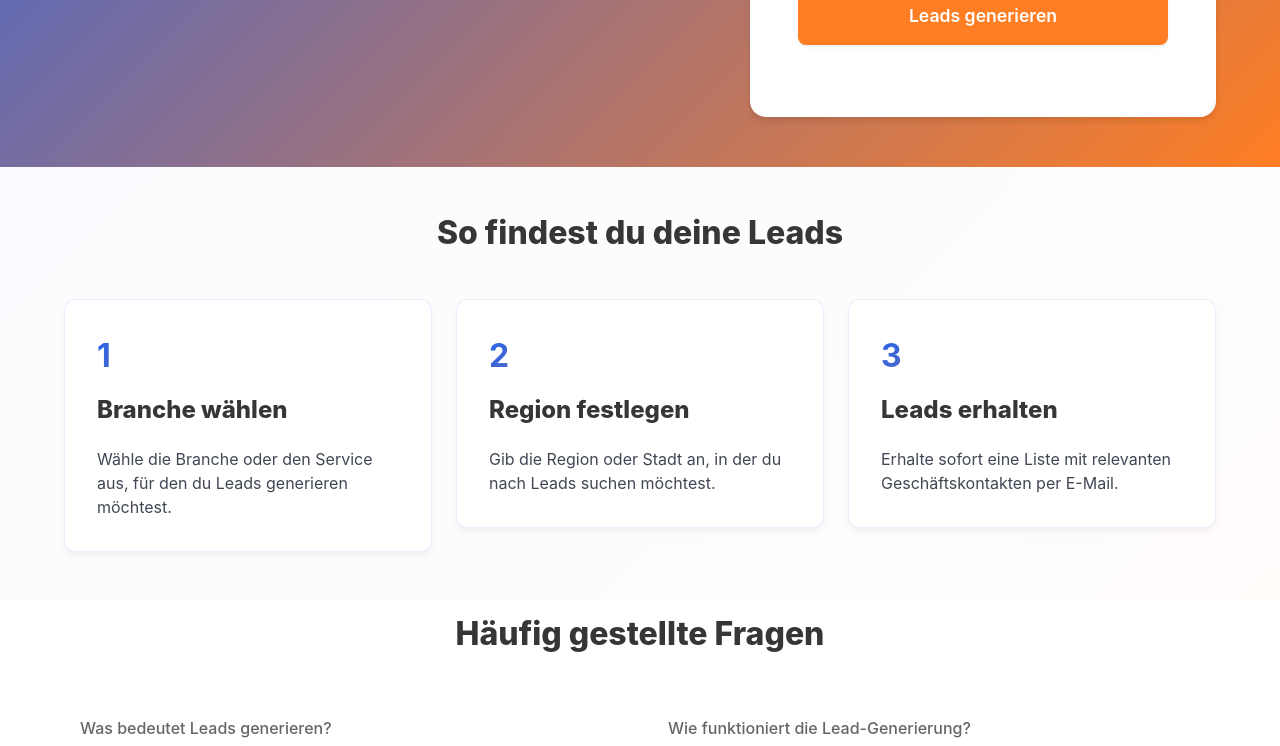
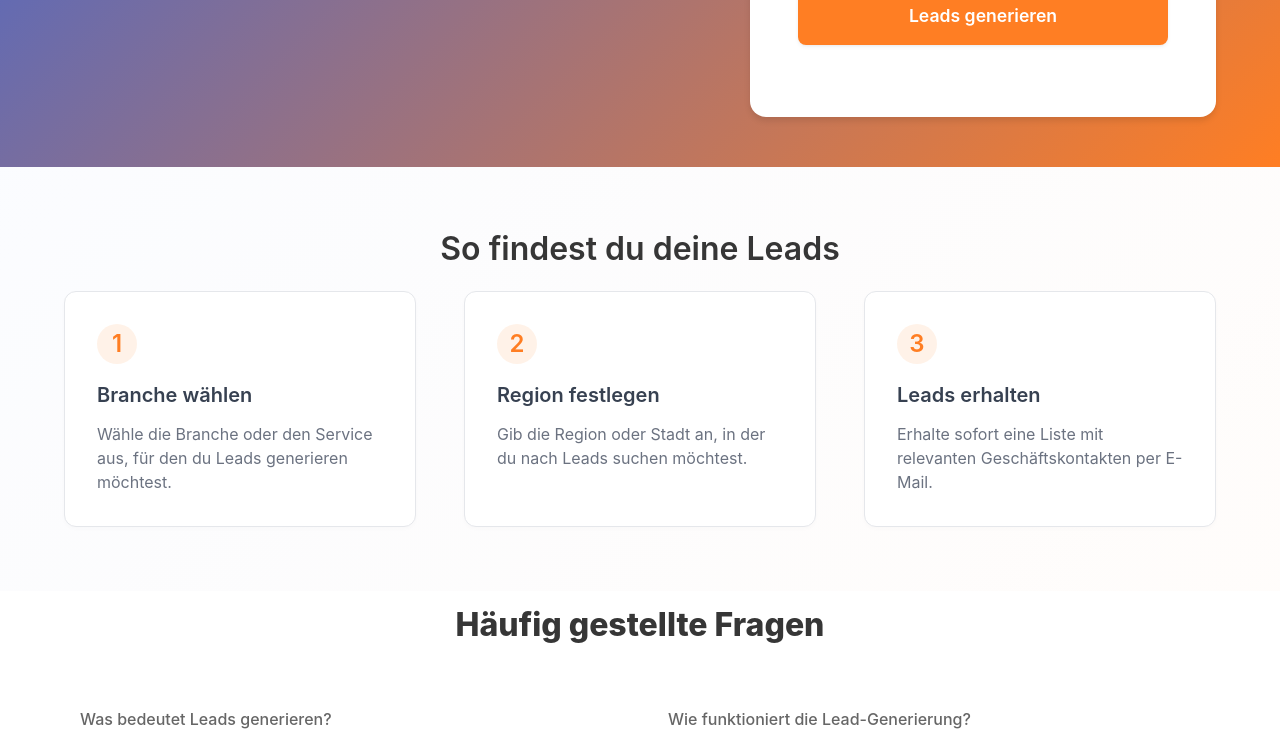
Before and after one commit to Caohung77/leadgenerator, a React (Vite) app: page / in a window 1280 px wide. Shown: the part 581-1327 px from the top of the page. Built offline with nearby package versions, Linux system fonts and the light colour scheme.

Commit message:
Redesigned steps section to match form style

```diff
--- a/src/App.tsx
+++ b/src/App.tsx
@@ -181,26 +181,26 @@ function App() {
 
             <section className="section steps-section">
               <div className="container">
-                <h2 className="title is-3 has-text-centered mb-6">So findest du deine Leads</h2>
-                <div className="columns">
+                <h2 className="steps-title title is-3">So findest du deine Leads</h2>
+                <div className="columns is-variable is-6">
                   <div className="column is-4">
                     <div className="step-box">
                       <div className="step-number">1</div>
-                      <h3 className="title is-4">Branche wählen</h3>
+                      <h3>Branche wählen</h3>
                       <p>Wähle die Branche oder den Service aus, für den du Leads generieren möchtest.</p>
                     </div>
                   </div>
                   <div className="column is-4">
                     <div className="step-box">
                       <div className="step-number">2</div>
-                      <h3 className="title is-4">Region festlegen</h3>
+                      <h3>Region festlegen</h3>
                       <p>Gib die Region oder Stadt an, in der du nach Leads suchen möchtest.</p>
                     </div>
                   </div>
                   <div className="column is-4">
                     <div className="step-box">
                       <div className="step-number">3</div>
-                      <h3 className="title is-4">Leads erhalten</h3>
+                      <h3>Leads erhalten</h3>
                       <p>Erhalte sofort eine Liste mit relevanten Geschäftskontakten per E-Mail.</p>
                     </div>
                   </div>
--- a/src/index.css
+++ b/src/index.css
@@ -424,31 +424,61 @@
 /* Steps Section */
 .steps-section {
   background: white;
+  padding: 4rem 1.5rem;
 }
 
 .step-box {
   padding: 2rem;
   border-radius: 12px;
   background: white;
-  box-shadow: 0 4px 6px rgba(0, 0, 0, 0.05);
+  box-shadow: 0 2px 4px rgba(0, 0, 0, 0.02);
   transition: all 0.3s ease;
-  border: 1px solid rgba(37, 99, 235, 0.1);
+  border: 1px solid #e5e7eb;
+  height: 100%;
+  display: flex;
+  flex-direction: column;
+  align-items: flex-start;
 }
 
 .step-box:hover {
-  transform: translateY(-5px);
-  box-shadow: 0 8px 15px rgba(0, 0, 0, 0.08);
+  transform: translateY(-2px);
   border-color: var(--primary-color);
-  background: linear-gradient(135deg, rgba(37, 99, 235, 0.02) 0%, rgba(255, 126, 35, 0.02) 100%);
+  box-shadow: 0 4px 6px rgba(0, 0, 0, 0.05);
 }
 
 .step-number {
-  font-size: 2rem;
-  font-weight: bold;
-  background: linear-gradient(135deg, var(--gradient-start), var(--gradient-end));
-  -webkit-background-clip: text;
-  -webkit-text-fill-color: transparent;
+  font-size: 1.5rem;
+  font-weight: 600;
+  color: var(--primary-color);
   margin-bottom: 1rem;
+  background: rgba(255, 126, 35, 0.1);
+  width: 40px;
+  height: 40px;
+  display: flex;
+  align-items: center;
+  justify-content: center;
+  border-radius: 50%;
+}
+
+.step-box h3 {
+  color: #374151;
+  font-size: 1.25rem;
+  font-weight: 600;
+  margin-bottom: 0.75rem;
+}
+
+.step-box p {
+  color: #6b7280;
+  font-size: 1rem;
+  line-height: 1.5;
+  margin: 0;
+}
+
+.steps-title {
+  color: #111827;
+  font-weight: 600;
+  margin-bottom: 2.5rem;
+  text-align: center;
 }
 
 /* Success Icon Styles */
```
